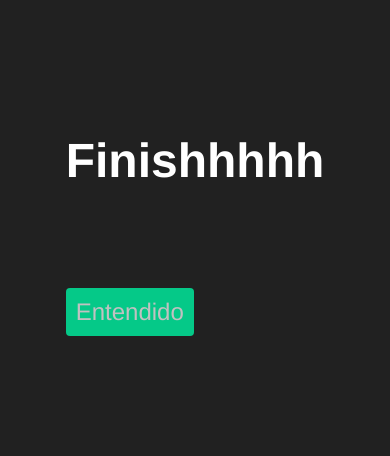
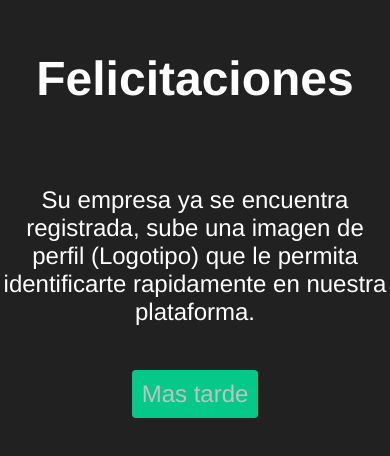
Before and after one commit to juanf1328/atawallFront, a React (Create React App) app: page /finish in a window 390 px wide. Shown: the part 204-660 px from the top of the page. Built offline with nearby package versions, Linux system fonts and the light colour scheme.

Commit message:
responsive

```diff
--- a/src/components/CompanyRegister2.css
+++ b/src/components/CompanyRegister2.css
@@ -3,7 +3,7 @@
     margin: 1;
     padding: 1%;
     text-align: center;
-    width: 30rem;
+    width: auto;
 }
 .subtitle2{
     font-size: 1rem;
--- a/src/components/FinishRegister.css
+++ b/src/components/FinishRegister.css
@@ -0,0 +1,5 @@
+.modalFinish{
+    text-align: center;
+    width: 100%;
+    table-layout: fixed;
+}
--- a/src/components/FinishRegister.js
+++ b/src/components/FinishRegister.js
@@ -14,8 +14,11 @@ const FinishRegister = () => {
 
     return (
       <form onSubmit={handleSubmit}>
-      <h1>Finishhhhh</h1>
-      <button onClick={handleSubmit} className='finalizar' type="submit">Entendido</button>
+        <div className='modalFinish'>
+            <h1>Felicitaciones</h1>
+            <p>Su empresa ya se encuentra registrada, sube una imagen de perfil (Logotipo) que le permita identificarte rapidamente en nuestra plataforma.</p>
+            <button onClick={handleSubmit} className='finalizar' type="submit">Mas tarde</button>
+        </div>
       </form>
     );
   };
--- a/src/components/Formulario.css
+++ b/src/components/Formulario.css
@@ -11,7 +11,7 @@
     flex-direction: column;
     align-items: center;
     justify-content: center;
-    width: 60%;
+    width: auto;
     margin: 0 auto;
     padding: 20px;
     background-color: #000;
--- a/src/components/Login.css
+++ b/src/components/Login.css
@@ -1,3 +1,6 @@
+*{
+  table-layout: fixed;
+}
 body {
   background-color: #212121;
   color: white;
--- a/src/components/Register.css
+++ b/src/components/Register.css
@@ -2,7 +2,7 @@
     font-family: 'Helvetica Neue', sans-serif;
 }
 .Register {
-    width: 37rem;
+    width: auto;
     margin: 0 auto;
     padding: 40px;
     background-color: #000;
@@ -85,8 +85,10 @@
 
   .otro-boton:first-child {
     background-color: #14dbad;
+    width: auto;
   }
 
   .otro-boton:not(:first-child) {
     background-color: #212121;
+    width: auto;
   }
```
